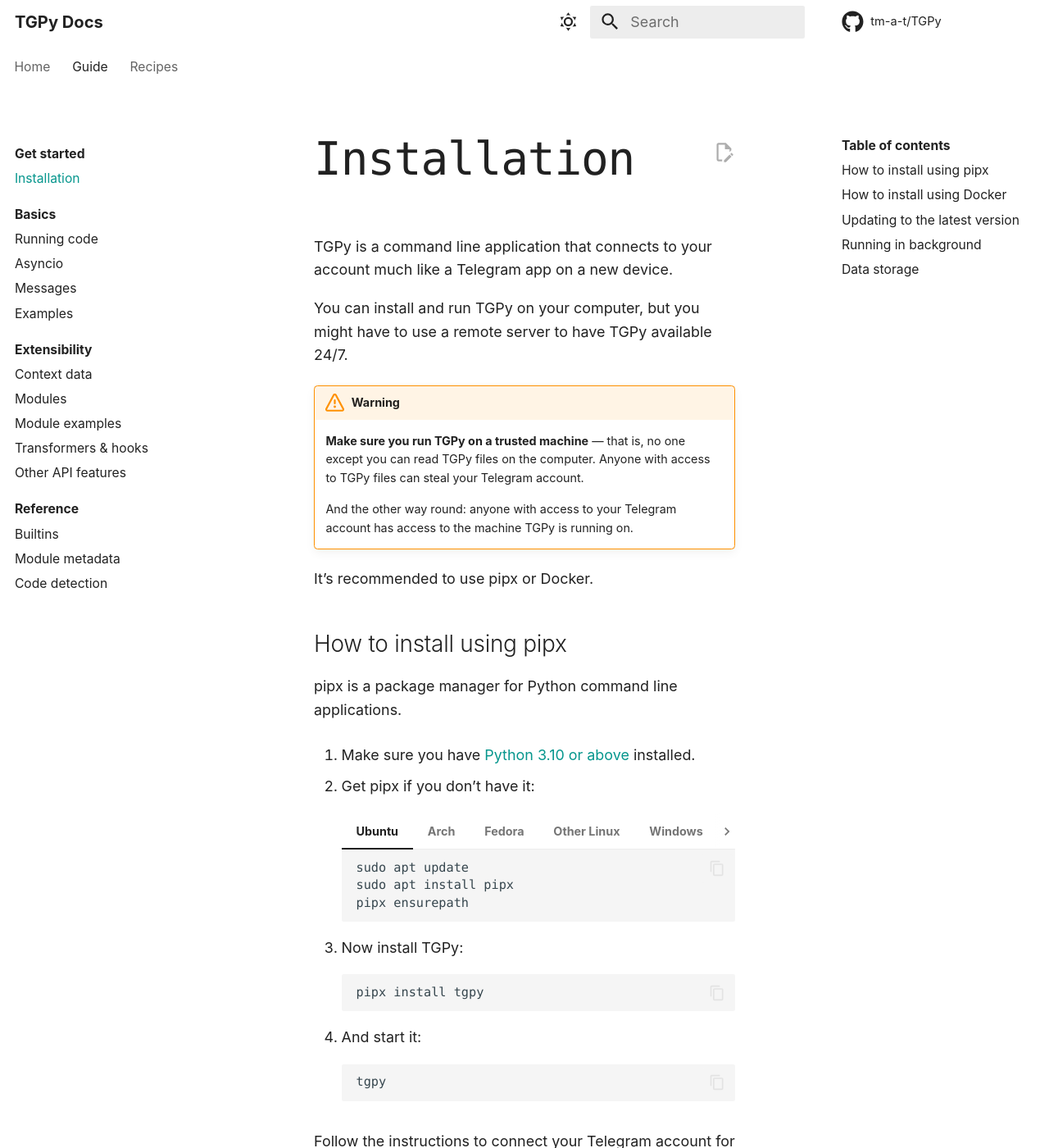
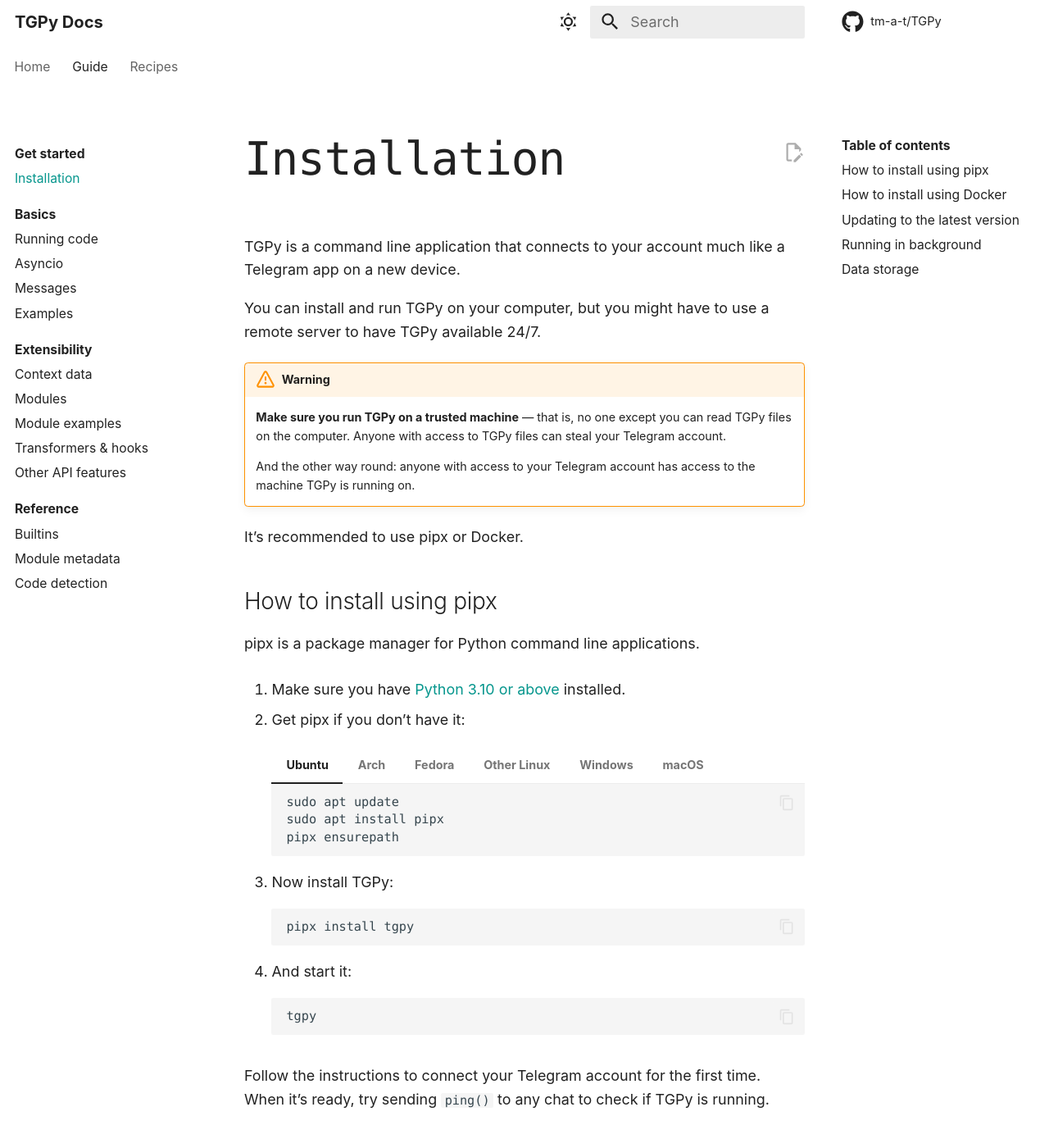
Before and after one commit to tm-a-t/TGPy, an MkDocs documentation site: the page built from guide/docs/installation.md, in a window 1280 px wide and 1400 px high. Shown: the whole window at 82% size. Built offline with MkDocs 1.6.1 and Material for MkDocs 9.7.7, drawn with Linux system fonts in a browser that asks for light colours; some web fonts are replaced; comment, search, counter and statistics services are not loaded.

Commit message:
docs: revert narrowing container

```diff
--- a/guide/docs/stylesheets/custom_theme.css
+++ b/guide/docs/stylesheets/custom_theme.css
@@ -69,13 +69,13 @@
         margin: 1.5em 0;
     }
 
-    [dir="ltr"] .md-sidebar--primary:not([hidden]) ~ .md-content > .md-content__inner {
-        margin-left: 5rem;
-    }
+    /*[dir="ltr"] .md-sidebar--primary:not([hidden]) ~ .md-content > .md-content__inner {*/
+    /*    margin-left: 5rem;*/
+    /*}*/
 
-    [dir="ltr"] .md-sidebar--secondary:not([hidden]) ~ .md-content > .md-content__inner {
-        margin-right: 5rem;
-    }
+    /*[dir="ltr"] .md-sidebar--secondary:not([hidden]) ~ .md-content > .md-content__inner {*/
+    /*    margin-right: 5rem;*/
+    /*}*/
 }
 
 @media screen and (min-width: 60em) {
```
